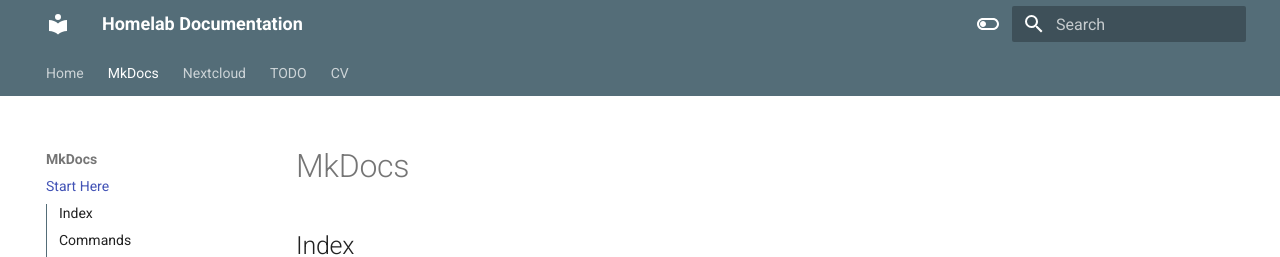
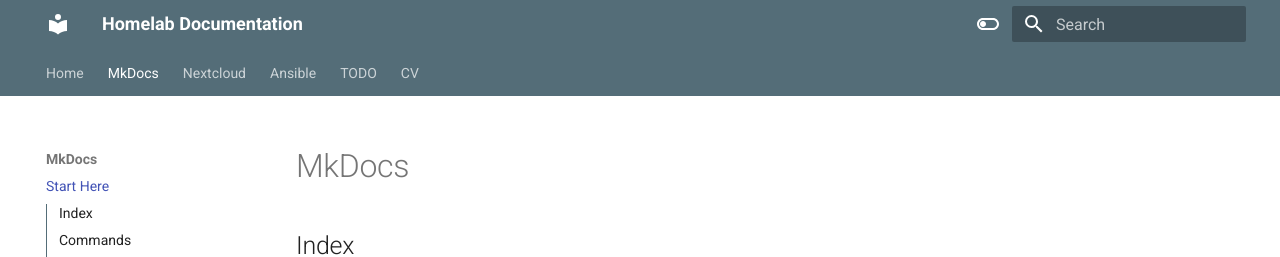
Before and after one commit to rademakr/homelab-docs, an MkDocs documentation site: the page built from docs/index.md, in a window 1280 px wide and 900 px high. Shown: the top 257 px of the window. Built offline with MkDocs 1.6.1 and Material for MkDocs 9.7.7, drawn with Linux system fonts in a browser that asks for light colours.

Commit message:
Added navigation menu for Ansible

```diff
--- a/mkdocs.yml
+++ b/mkdocs.yml
@@ -46,6 +46,8 @@
         - 'Start Here': index.md
   - Nextcloud:
         - 'Setup': Nextcloud.md
+  - Ansible:
+        - 'Ansible': Ansible.md
   - TODO:
         - 'Build or document': TODO.md
   - CV:
```
